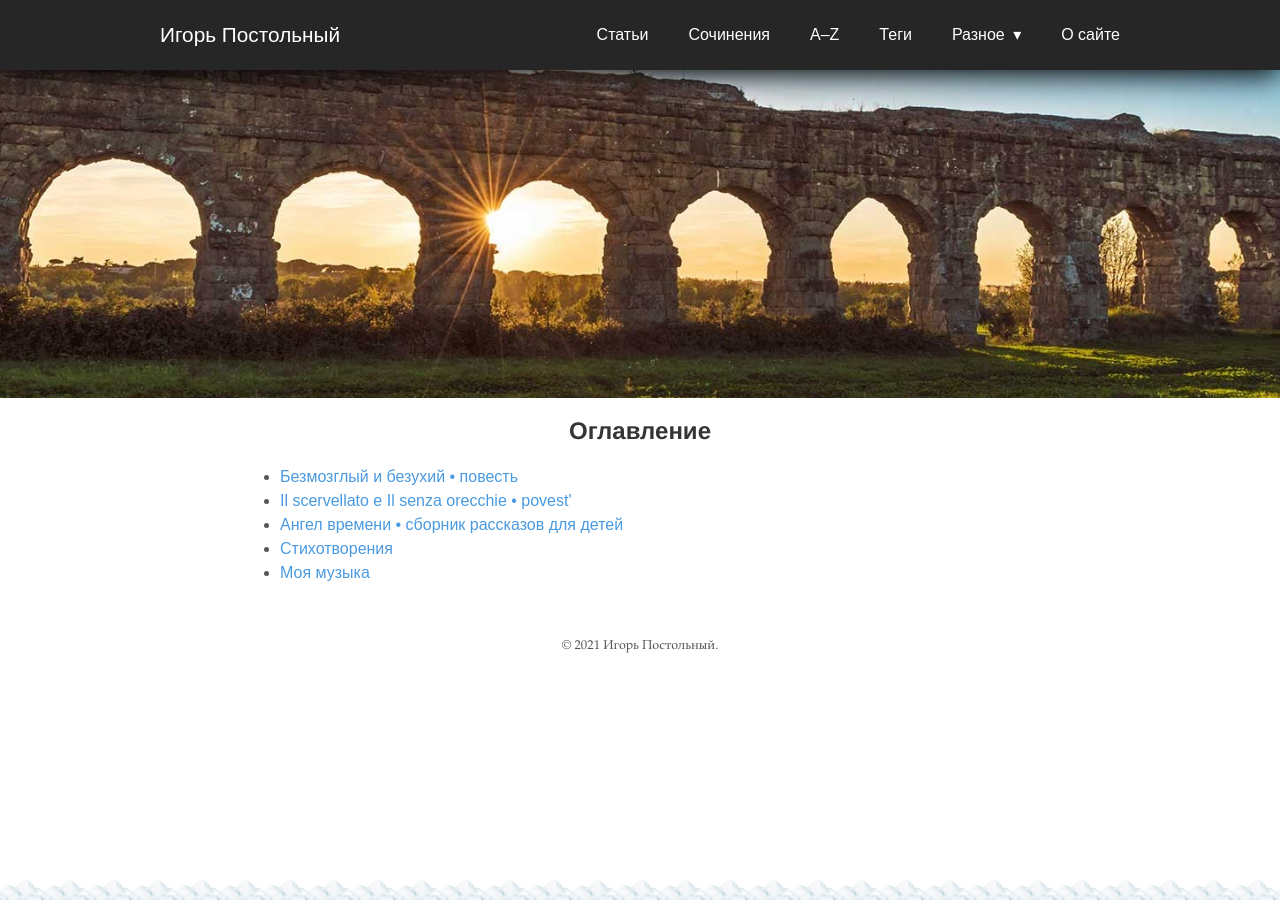
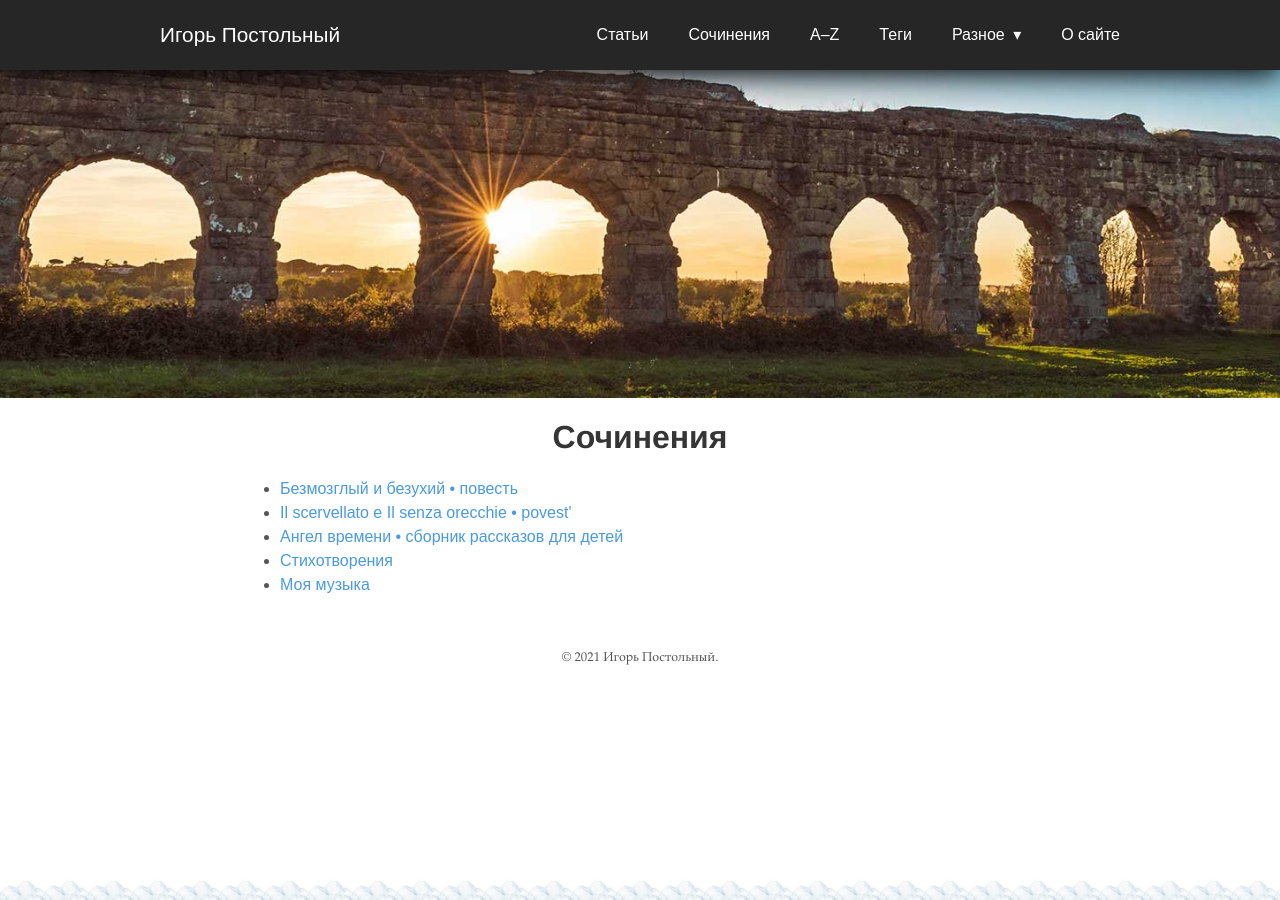
Before and after one commit to postolny/postolny.github.io, a Jekyll site: the page built from _pages/indice.html, in a window 1280 px wide. Built offline with Jekyll 4.4.1, drawn with Linux system fonts in a browser that asks for light colours; nearby versions of some CDN libraries.

Commit message:
Add files via upload

```diff
--- a/_pages/indice.html
+++ b/_pages/indice.html
@@ -1,10 +1,10 @@
 ---
 layout: default
-title: "Оглавление"
+title: "Сочинения"
 permalink: /indice/
 ---
 
-<h2 class="center">{{ page.title }}</h2>
+<h1 class="center">{{ page.title }}</h1>
 <ul>
   <li><a href="{{ '/bezmozglyj-i-bezuhij' | prepend: site.baseurl }}">Безмозглый и безухий <span>•</span> повесть</a></li>
   <li><a href="{{ '/il-scervellato-e-il-senza-orecchie' | prepend: site.baseurl }}">Il scervellato e Il senza orecchie <span>•</span> povest'</a></li>
```
